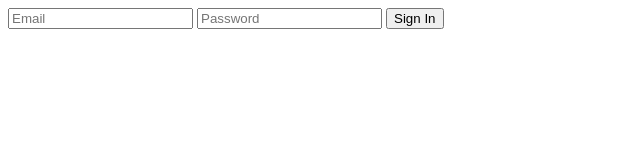
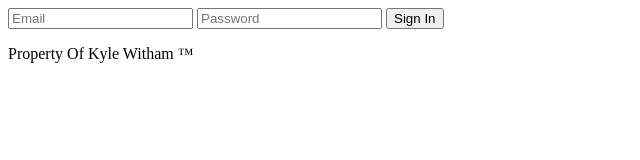
Before and after one commit to KyleWitham/Project0, a plain HTML site: page index.html in a window 1280 px wide. Shown: the whole page, without its empty margins (0-640 px from the left). Drawn offline with Linux system fonts and the light colour scheme.

Commit message:
added footer

```diff
--- a/index.html
+++ b/index.html
@@ -22,7 +22,7 @@
             </div>
         </div>
         <div id="footer" class="footing">
-
+            <p>Property Of Kyle Witham &trade;</p>
         </div>
     </div>
 </body>
```
